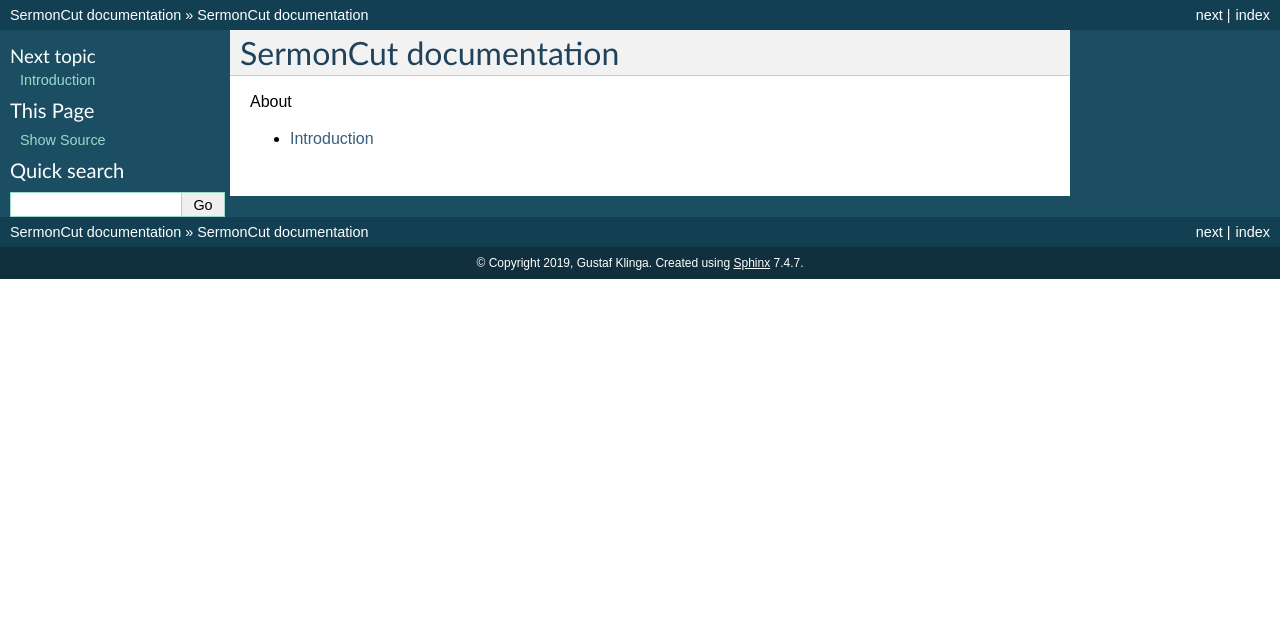
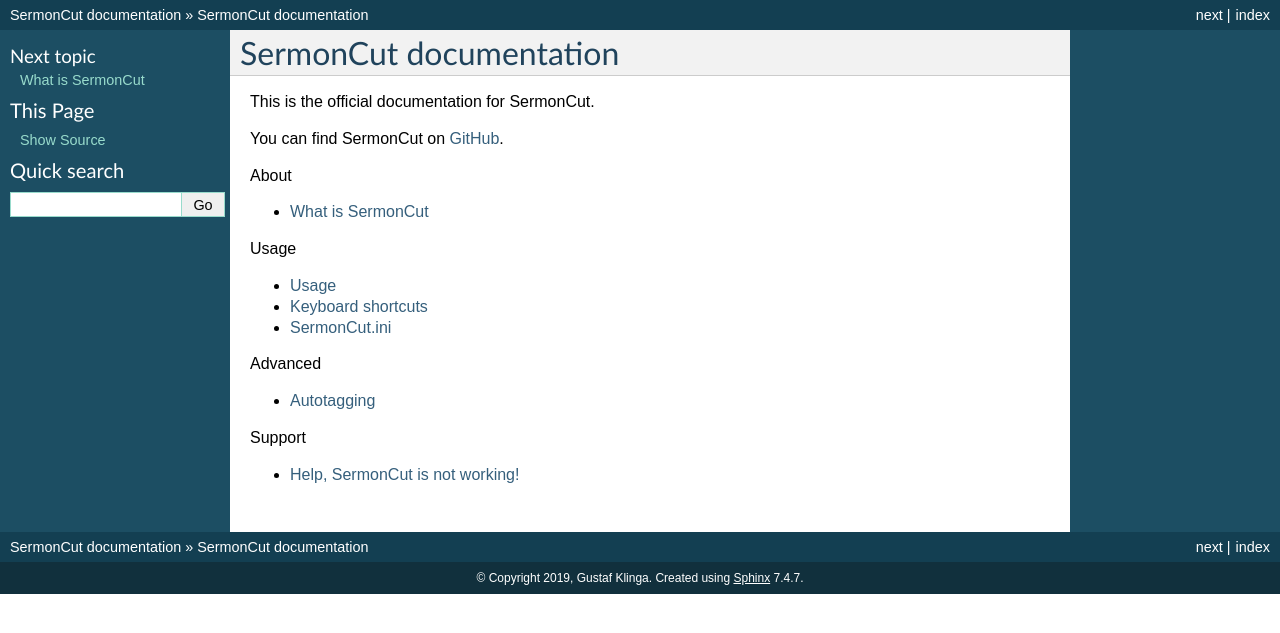
Before and after one commit to gustafklinga/sermoncut-docs, a Sphinx documentation site: the page built from docs/index.rst, in a window 1280 px wide. Shown: the top 633 px of the page. Built offline with Sphinx 7.4.7, drawn with Linux system fonts in a browser that asks for light colours.

Commit message:
Updated docs

```diff
--- a/docs/about/introduction.rst
+++ b/docs/about/whatis.rst
@@ -1,6 +1,6 @@
-============
-Introduction
-============
+=================
+What is SermonCut
+=================
 
 "SermonCut" is a program designed to quickly edit audiofiles from sunday service in church. The purpuse is to export
 the sermon and generate a mp3 with tags, easily and fast.
--- a/docs/index.rst
+++ b/docs/index.rst
@@ -6,24 +6,39 @@
 SermonCut documentation
 =====================================
 
+This is the official documentation for SermonCut.
+
+You can find SermonCut on `GitHub <https://github.com/gustafklinga/sermoncut>`_.
+
 .. toctree::
    :maxdepth: 1
    :caption: About
 
-   ./about/introduction.rst
+   ./about/whatis.rst
 
 .. toctree::
    :maxdepth: 1
    :caption: Installation
 
+   ./installation/from_dist.rst
+   ./installation/from_source.rst
+
 .. toctree::
    :maxdepth: 1
    :caption: Usage
+
+   ./usage/general_usage.rst
+   ./usage/shortcuts.rst
+   ./usage/settings.rst
+
+.. toctree::
+   :maxdepth: 1
+   :caption: Advanced
+
+   ./advanced/autotagging.rst
 
 .. toctree::
    :maxdepth: 1
    :caption: Support
 
-.. toctree::
-   :maxdepth: 1
-   :caption: Contact
+   ./support/notworking.rst
```
Also changed, not shown: docs/advanced/autotagging.rst (added, +26 -0 lines), docs/support/notworking.rst (added, +10 -0 lines), docs/usage/general_usage.rst (added, +37 -0 lines), docs/usage/settings.rst (added, +48 -0 lines), docs/usage/shortcuts.rst (added, +19 -0 lines), docs/installation/from_dist.rst (added), docs/installation/from_source.rst (added).
